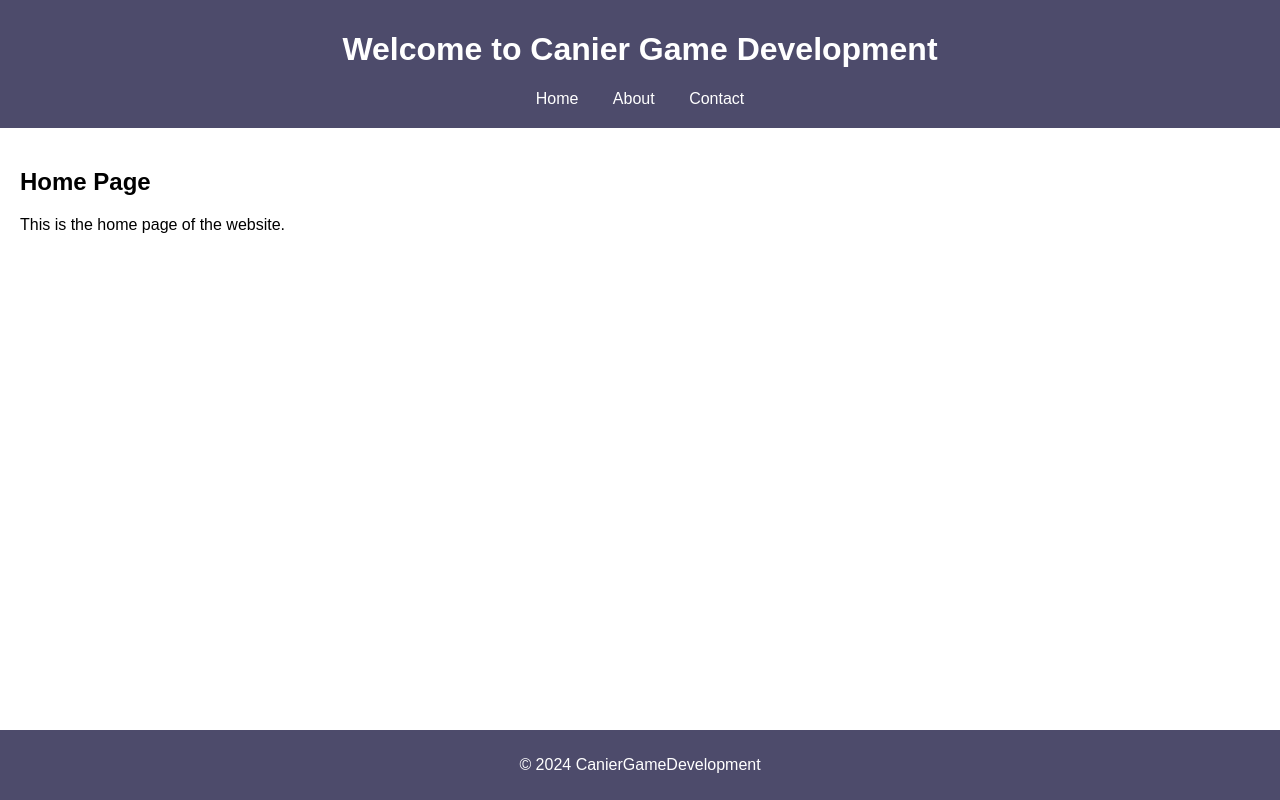
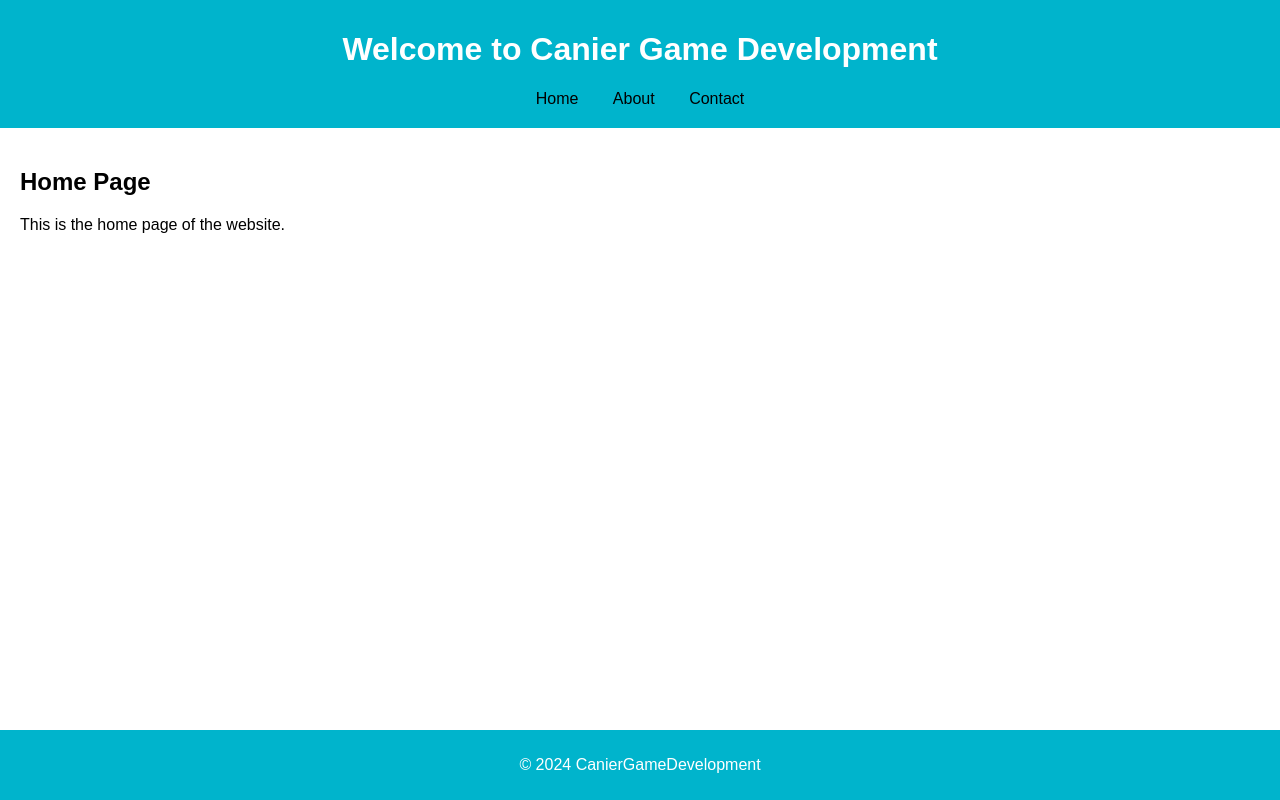
Before and after one commit to quickvr/PJ-DISCORD, a plain HTML site: page index.html in a window 1280 px wide. Drawn offline with Linux system fonts and the light colour scheme.

Commit message:
Update index.html

```diff
--- a/index.html
+++ b/index.html
@@ -14,7 +14,7 @@
             min-height: 100vh;
         }
         header {
-            background: #4d4b6b;
+            background: #00b4cc;
             color: white;
             padding: 10px 20px;
             text-align: center;
@@ -25,14 +25,14 @@
         nav a {
             margin: 0 15px;
             text-decoration: none;
-            color: #ffffff;
+            color: #000000;
         }
         main {
             flex: 1;
             padding: 20px;
         }
         footer {
-            background: #4d4b6b;
+            background: #00b4cc;
             color: white;
             text-align: center;
             padding: 10px 0;
```
